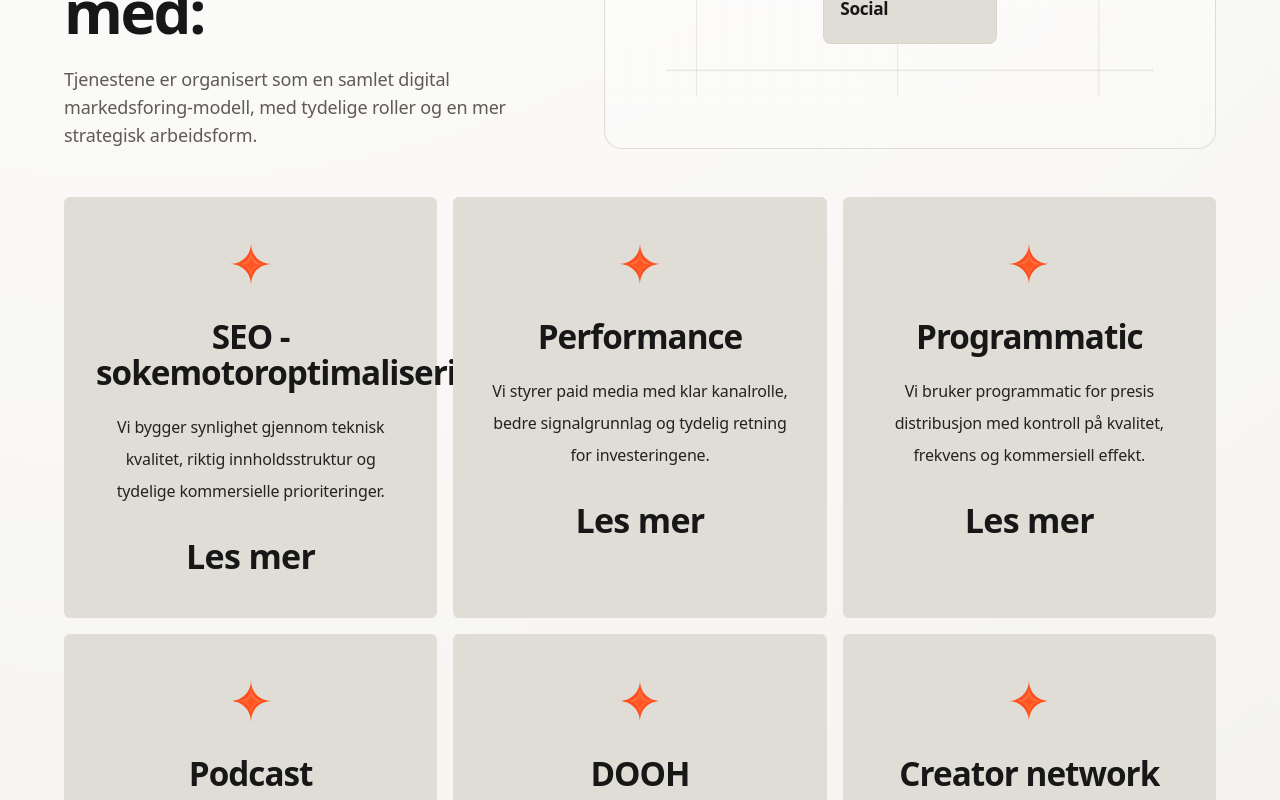
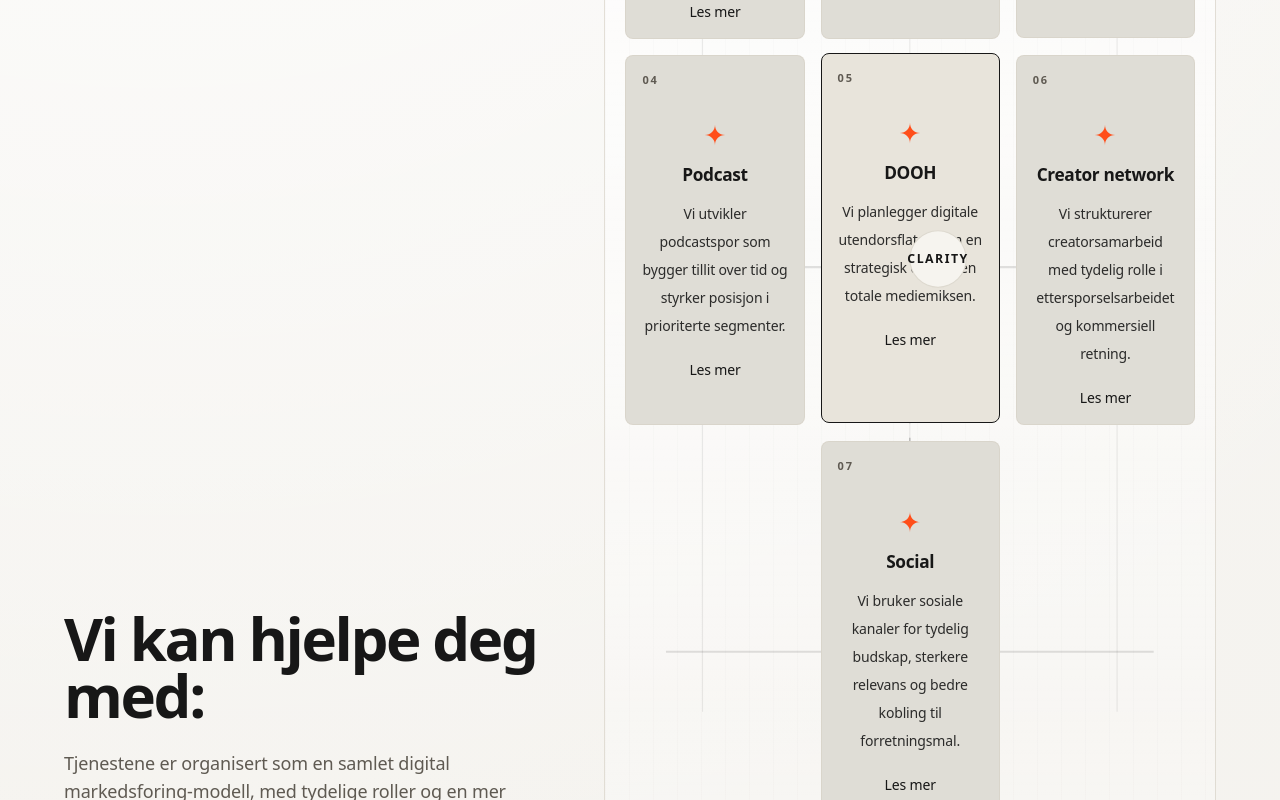
Before and after one commit to CognitiveFire/SEO-MICROSITE, a Next.js app: page /tjenester/digital-markedsforing in a window 1280 px wide. Shown: the part 500-1300 px from the top of the page. Built offline with nearby package versions, Linux system fonts and the light colour scheme.

Commit message:
Use service card grid hero and widen digital marketing layout

```diff
--- a/app/tjenester/digital-markedsforing/page.tsx
+++ b/app/tjenester/digital-markedsforing/page.tsx
@@ -70,29 +70,8 @@ export default function DigitalMarkedsforingPage() {
               strategisk arbeidsform.
             </p>
           </div>
-          <ServiceGridHero />
+          <ServiceGridHero cards={serviceCards} />
         </section>
-
-        <div className="mt-12 grid gap-4 md:grid-cols-2 xl:grid-cols-3">
-          {serviceCards.map((card) => (
-            <Link
-              key={card.title}
-              href={card.href}
-              className="min-h-[390px] rounded-[6px] bg-[#dfddd6] px-8 py-9 text-center transition hover:bg-[#d8d5cd]"
-            >
-              <div className="mx-auto mb-6 flex w-fit justify-center">
-                <ServiceMarker />
-              </div>
-              <h2 className="text-[42px] text-[clamp(1.95rem,2.6vw,2.45rem)] font-semibold leading-[1.08] tracking-[-0.03em] text-apriil-dark">
-                {card.title}
-              </h2>
-              <p className="mx-auto mt-5 max-w-[36ch] text-[21px] text-[clamp(1rem,1.1vw,1.1rem)] leading-8 text-[#232321]">
-                {card.body}
-              </p>
-              <p className="mt-6 text-[34px] text-[2rem] font-semibold tracking-[-0.02em] text-apriil-dark">Les mer</p>
-            </Link>
-          ))}
-        </div>
       </div>
     </main>
   );
--- a/components/digital-markedsforing/ui.tsx
+++ b/components/digital-markedsforing/ui.tsx
@@ -29,6 +29,12 @@ type PricingTier = {
 type Capability = {
   title: string;
   body: string;
+};
+
+type ServiceCard = {
+  title: string;
+  body: string;
+  href: string;
 };
 
 const reveal = {
@@ -82,57 +88,62 @@ export function HeroActions() {
   );
 }
 
-type ServiceNode = {
-  title: string;
-  x: number;
-  y: number;
-  href: string;
-};
-
-const serviceNodes: ServiceNode[] = [
-  { title: "SEO", x: 15, y: 17, href: "/tjenester/digital-markedsforing/seo" },
-  { title: "Performance", x: 48, y: 17, href: "/tjenester/digital-markedsforing/performance" },
-  { title: "Programmatic", x: 81, y: 17, href: "/tjenester/digital-markedsforing/programmatic" },
-  { title: "Podcast", x: 15, y: 53, href: "/tjenester/digital-markedsforing/podcast" },
-  { title: "DOOH", x: 48, y: 53, href: "/tjenester/digital-markedsforing/dooh" },
-  { title: "Creator network", x: 81, y: 53, href: "/tjenester/digital-markedsforing/creator-network" },
-  { title: "Social", x: 48, y: 85, href: "/tjenester/digital-markedsforing/social" },
+const heroPositions = [
+  { x: 16, y: 18 },
+  { x: 50, y: 18 },
+  { x: 84, y: 18 },
+  { x: 16, y: 54 },
+  { x: 50, y: 54 },
+  { x: 84, y: 54 },
+  { x: 50, y: 86 },
 ];
 
-export function ServiceGridHero() {
+export function ServiceGridHero({ cards }: { cards: ServiceCard[] }) {
   const [activeIndex, setActiveIndex] = useState(0);
 
   useEffect(() => {
     const tick = window.setInterval(() => {
-      setActiveIndex((current) => (current + 1 + Math.floor(Math.random() * 2)) % serviceNodes.length);
+      setActiveIndex((current) => (current + 1 + Math.floor(Math.random() * 2)) % cards.length);
     }, 2200);
 
     return () => window.clearInterval(tick);
   }, []);
 
-  const activeNode = serviceNodes[activeIndex];
-  const centerX = 50;
-  const centerY = 50;
+  const activePosition = heroPositions[activeIndex] ?? heroPositions[0];
+  const nextPosition = heroPositions[(activeIndex + 2) % cards.length] ?? heroPositions[1];
 
   return (
-    <div className="apriil-editorial-surface relative min-h-[520px] overflow-hidden rounded-[18px] border border-apriil-line/70 p-5 md:p-7">
+    <div className="apriil-editorial-surface relative overflow-hidden rounded-[16px] border border-apriil-line/70 p-4 md:p-5">
       <svg className="absolute inset-0 h-full w-full" viewBox="0 0 100 100" preserveAspectRatio="none" aria-hidden="true">
         <line x1="10" y1="17" x2="90" y2="17" stroke="rgba(23,23,23,0.12)" strokeWidth="0.18" />
         <line x1="10" y1="53" x2="90" y2="53" stroke="rgba(23,23,23,0.12)" strokeWidth="0.18" />
         <line x1="10" y1="85" x2="90" y2="85" stroke="rgba(23,23,23,0.12)" strokeWidth="0.18" />
-        <line x1="15" y1="10" x2="15" y2="90" stroke="rgba(23,23,23,0.08)" strokeWidth="0.18" />
-        <line x1="48" y1="10" x2="48" y2="90" stroke="rgba(23,23,23,0.08)" strokeWidth="0.18" />
-        <line x1="81" y1="10" x2="81" y2="90" stroke="rgba(23,23,23,0.08)" strokeWidth="0.18" />
+        <line x1="16" y1="10" x2="16" y2="90" stroke="rgba(23,23,23,0.08)" strokeWidth="0.18" />
+        <line x1="50" y1="10" x2="50" y2="90" stroke="rgba(23,23,23,0.08)" strokeWidth="0.18" />
+        <line x1="84" y1="10" x2="84" y2="90" stroke="rgba(23,23,23,0.08)" strokeWidth="0.18" />
 
         <motion.line
           key={activeIndex}
-          x1={centerX}
-          y1={centerY}
-          x2={activeNode.x}
-          y2={activeNode.y}
+          x1="50"
+          y1="50"
+          x2={activePosition.x}
+          y2={activePosition.y}
           stroke="rgba(23,23,23,0.44)"
           strokeWidth="0.34"
           strokeDasharray="1.4 1.1"
+          initial={{ opacity: 0 }}
+          animate={{ opacity: 1 }}
+          transition={{ duration: 0.35 }}
+        />
+        <motion.line
+          key={`${activeIndex}-next`}
+          x1={activePosition.x}
+          y1={activePosition.y}
+          x2={nextPosition.x}
+          y2={nextPosition.y}
+          stroke="rgba(23,23,23,0.22)"
+          strokeWidth="0.26"
+          strokeDasharray="1 1.2"
           initial={{ opacity: 0 }}
           animate={{ opacity: 1 }}
           transition={{ duration: 0.35 }}
@@ -147,23 +158,37 @@ export function ServiceGridHero() {
         Clarity
       </motion.div>
 
-      <div className="relative grid h-full grid-cols-1 gap-3 md:grid-cols-3 md:grid-rows-3 md:gap-4">
-        {serviceNodes.map((node, index) => {
+      <div className="relative grid h-full grid-cols-1 gap-3 md:grid-cols-3 md:gap-4">
+        {cards.map((card, index) => {
           const isActive = index === activeIndex;
           return (
             <motion.div
-              key={node.title}
+              key={card.title}
               className={`min-h-[118px] rounded-[8px] border px-4 py-4 text-left ${
                 isActive ? "border-apriil-dark bg-[#e8e4db]" : "border-apriil-line/70 bg-[#dfddd6]"
               }`}
-              style={{ gridColumn: index === 6 ? "2 / span 1" : "auto" }}
+              style={{
+                gridColumn: index === 6 ? "2 / span 1" : "auto",
+                gridRow: index === 6 ? "3" : "auto",
+              }}
               animate={isActive ? { y: [0, -2, 0] } : { y: 0 }}
               transition={{ duration: 3.6, repeat: isActive ? Infinity : 0, ease: "easeInOut" }}
             >
               <p className="text-[11px] font-semibold uppercase tracking-[0.16em] text-apriil-muted">{String(index + 1).padStart(2, "0")}</p>
-              <h3 className="mt-10 text-[1.08rem] font-semibold leading-[1.05] tracking-[-0.02em] text-apriil-dark">
-                {node.title}
-              </h3>
+              <div className="mt-8">
+                <div className="mb-4 flex justify-center">
+                  <svg width="30" height="30" viewBox="0 0 62 62" fill="none" aria-hidden="true">
+                    <path d="M31 10C31 22 39 31 52 31C39 31 31 40 31 52C31 40 22 31 10 31C22 31 31 22 31 10Z" fill="#ff4e1a" />
+                  </svg>
+                </div>
+                <h3 className="text-center text-[1.08rem] font-semibold leading-[1.05] tracking-[-0.02em] text-apriil-dark">
+                  {card.title}
+                </h3>
+                <p className="mx-auto mt-4 max-w-[26ch] text-center text-sm leading-7 text-apriil-dark/90">
+                  {card.body}
+                </p>
+                <p className="mt-5 text-center text-sm font-medium text-apriil-dark">Les mer</p>
+              </div>
             </motion.div>
           );
         })}
```
